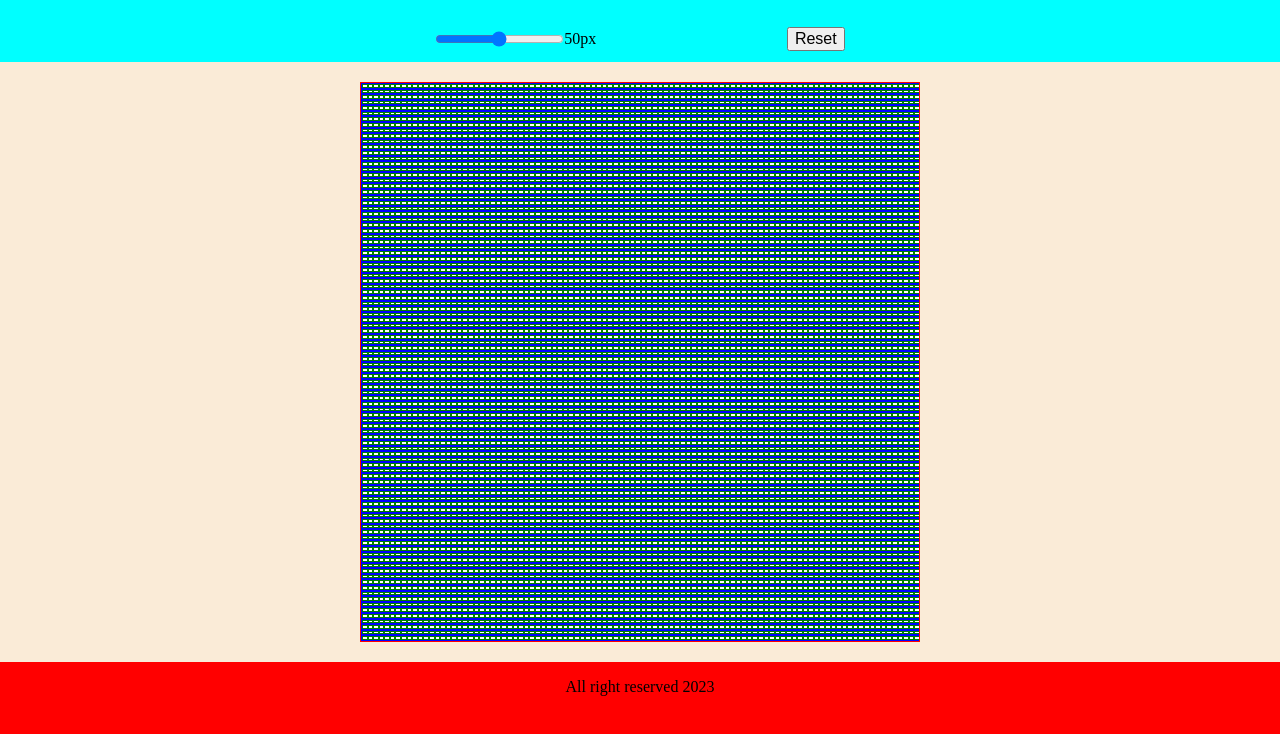
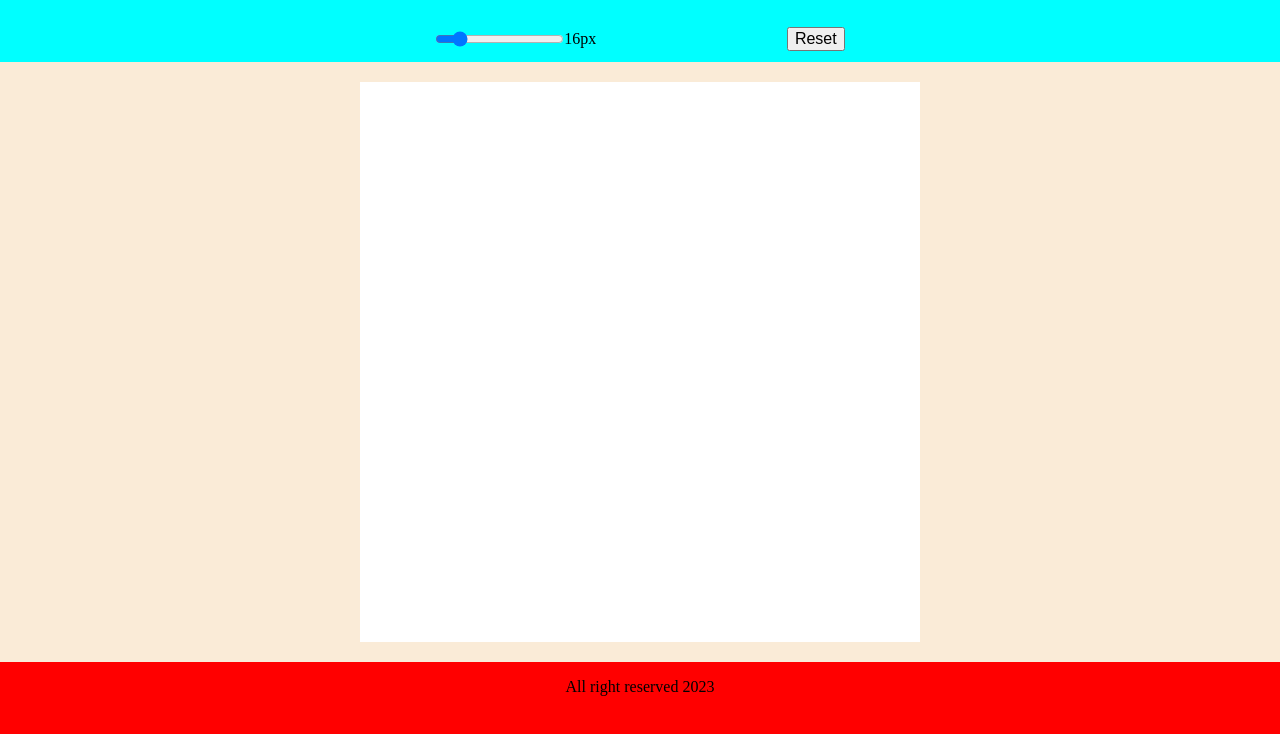
Before and after one commit to projecteurlumiere/etch-a-sketch-, a plain HTML site: page index.html in a window 1280 px wide. Both pictures are taken after a click on the button "Reset". Shown: the part 58-792 px from the top of the page. Drawn offline with Linux system fonts and the light colour scheme.

Commit message:
add buttons functionality, revise code for readibility, remove borders

```diff
--- a/index.html
+++ b/index.html
@@ -12,7 +12,7 @@
         <h1>Etch-a-Sketch</h1>
         <div class="settings">
             <div class="sliderContainer">
-                <input type="range" min="1" max="100" value="50" class="slider" id="myRange">
+                <input type="range" min="1" max="100" value="16" class="slider" id="myRange">
                 <p><span id="demo"></span>px</p>
             </div>
             <button class="reset">Reset</button>
--- a/script.js
+++ b/script.js
@@ -1,32 +1,58 @@
-// loop for making squared divs:
+// slider functionality:
+
+let slider = document.getElementById("myRange");
+let output = document.getElementById("demo");
+output.innerHTML = slider.value;
+
+slider.oninput = function() {
+  output.innerHTML = this.value;
+  removeDivs();
+  countDivs();
+  paintBlack();
+}
+
+// loop for making squared divs and initial board:
 
 let container = document.getElementsByClassName("largeContainer")[0];
 
-for (let i = 0; i < 100; i++) {
+countDivs();
+paintBlack();
+
+function countDivs(){
+  for (let i = 0; i < slider.value; i++) {
       let divContainer = document.createElement("div");
       divContainer.classList.add("divContainer");
-    for (let i = 0; i < 100; i++) {
+      for (let i = 0; i < slider.value; i++) {
           let divBlock = document.createElement("div");
           divBlock.classList.add("divBlock");
           divContainer.appendChild(divBlock);
       }
       container.appendChild(divContainer);
   }
-
+}
 // painting them with black class:
 
+function paintBlack(){
 let divBlock = document.getElementsByClassName("divBlock");
-
 Array.from(divBlock).forEach(function(element) {
     element.addEventListener("mouseover", e => element.classList.add("divBlockColored"));
   });
+}
 
-// slider functionality:
+// function for removing:
 
-var slider = document.getElementById("myRange");
-var output = document.getElementById("demo");
-output.innerHTML = slider.value;
+function removeDivs() {
+let elementsRemove = document.getElementsByClassName("divContainer");
+  Array.from(elementsRemove).forEach(function(element) {
+    element.remove();
+  })
+}
 
-slider.oninput = function() {
-  output.innerHTML = this.value;
+// button reset
+
+let resetScreen = document.getElementsByClassName("reset")[0];
+resetScreen.onclick = function(){
+  removeDivs();
+  countDivs();
+  paintBlack();
 }
--- a/style.css
+++ b/style.css
@@ -69,9 +69,6 @@ main {
     flex-direction: column;
     height: 70vh;
     width: 70vh;
-    border: 1px;
-    border-style: solid;
-    border-color: red;
     background-color: white;
 }
 
@@ -80,16 +77,10 @@ main {
     display: flex;
     justify-content: space-around;
     width: 70vh;
-    border: 1px;
-    border-style: solid;
-    border-color: blue;
 }
 
 .divBlock {
     flex: 1 1 auto;
-    border: 1px;
-    border-style: solid;
-    border-color: green;
 }
 
 .divBlockColored {
```
Lines whose indentation alone changed are shown as unchanged.
